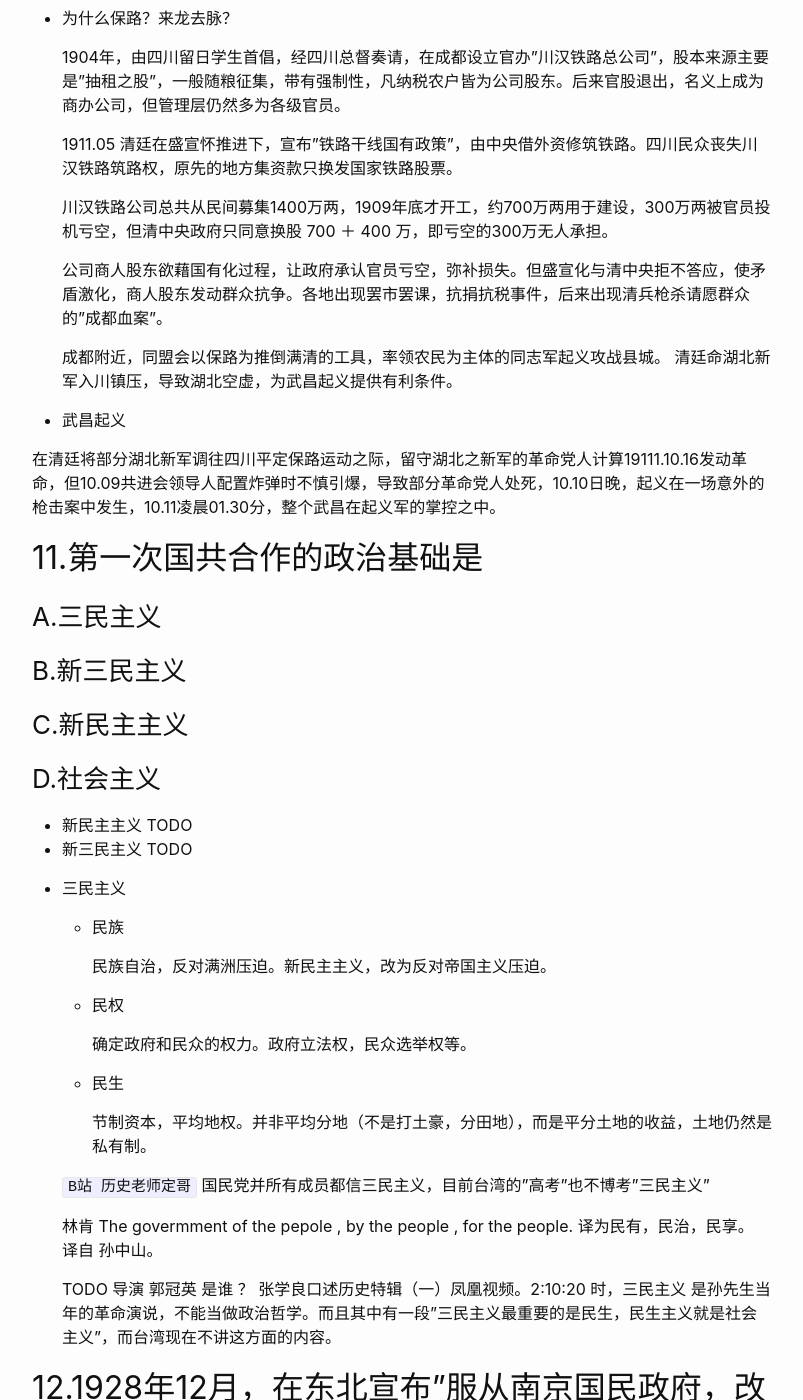
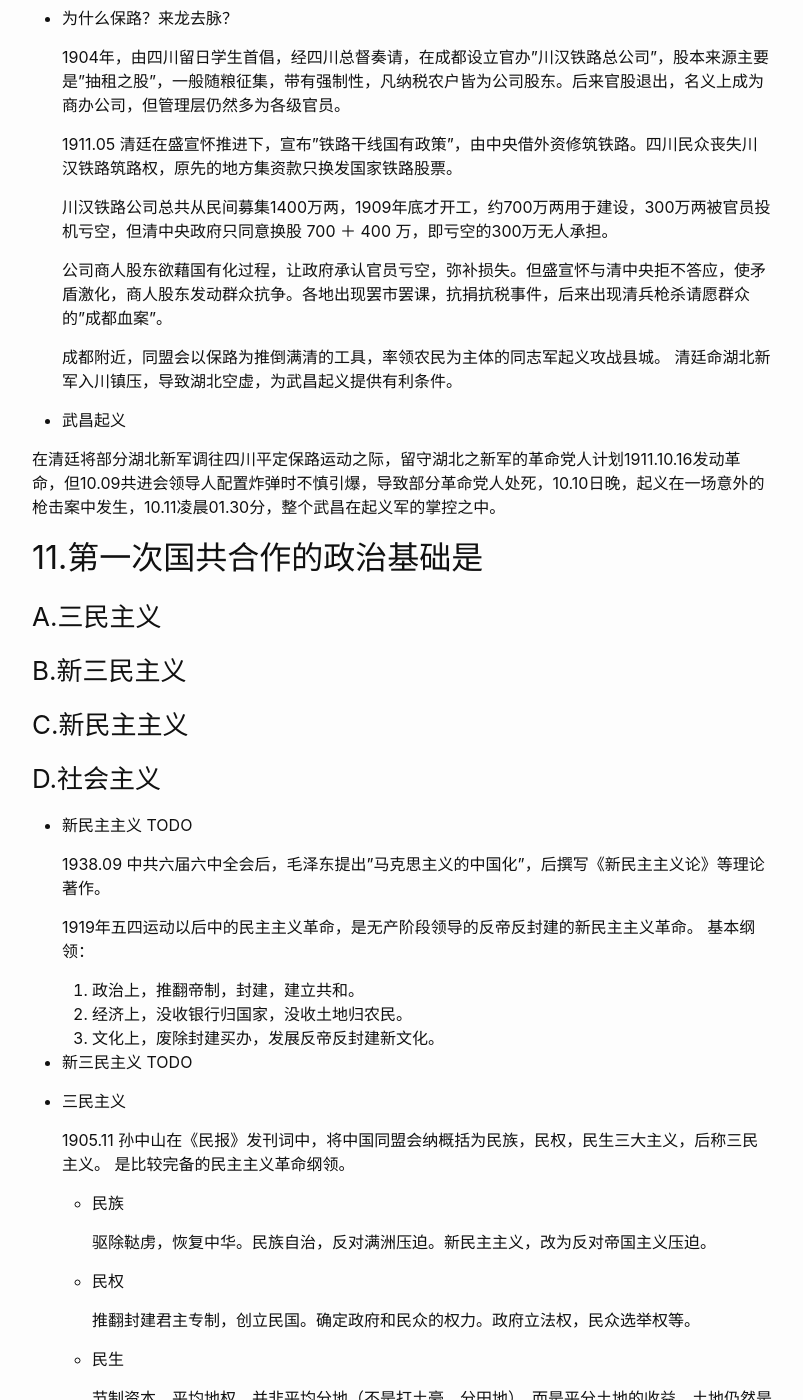
Before and after one commit to wangtiga/wangtiga.github.io, a Jekyll site: the page built from _previews/2020-07-04-3708_2018_10.md, in a window 1280 px wide and 1400 px high, scrolled down 8940 px. Shown: the whole window, without its empty margins (238-1041 px from the left). Built offline with Jekyll 4.4.1, drawn with Linux system fonts in a browser that asks for light colours; some of the changed text lies outside the part shown.

Commit message:
updated from notep

```diff
--- a/_previews/2020-07-04-3708_2018_10.md
+++ b/_previews/2020-07-04-3708_2018_10.md
@@ -77,7 +77,7 @@ tags:   exam
 ### D.革命派与改良派的论战
 
 - 洋务运动 自强运行 同治维新 1861~1895共35年
-  * 慈禧，慈安太后主导推进
+  * 慈禧，慈安太后主导推进，最初目的是镇压太平天国
   * 指导思想：
     中学为体，西学为用。冯桂芬最先做出完整论述。
   * 洋务事业：
@@ -204,14 +204,14 @@ TODO 帝国主义国家的具体定义是什么？肯定不是有"皇帝"的国
 
   川汉铁路公司总共从民间募集1400万两，1909年底才开工，约700万两用于建设，300万两被官员投机亏空，但清中央政府只同意换股 700 ＋ 400 万，即亏空的300万无人承担。
 
-  公司商人股东欲藉国有化过程，让政府承认官员亏空，弥补损失。但盛宣化与清中央拒不答应，使矛盾激化，商人股东发动群众抗争。各地出现罢市罢课，抗捐抗税事件，后来出现清兵枪杀请愿群众的"成都血案"。
+  公司商人股东欲藉国有化过程，让政府承认官员亏空，弥补损失。但盛宣怀与清中央拒不答应，使矛盾激化，商人股东发动群众抗争。各地出现罢市罢课，抗捐抗税事件，后来出现清兵枪杀请愿群众的"成都血案"。
 
   成都附近，同盟会以保路为推倒满清的工具，率领农民为主体的同志军起义攻战县城。
   清廷命湖北新军入川镇压，导致湖北空虚，为武昌起义提供有利条件。
 
 - 武昌起义
 
-在清廷将部分湖北新军调往四川平定保路运动之际，留守湖北之新军的革命党人计算19111.10.16发动革命，但10.09共进会领导人配置炸弹时不慎引爆，导致部分革命党人处死，10.10日晚，起义在一场意外的枪击案中发生，10.11凌晨01.30分，整个武昌在起义军的掌控之中。
+在清廷将部分湖北新军调往四川平定保路运动之际，留守湖北之新军的革命党人计划1911.10.16发动革命，但10.09共进会领导人配置炸弹时不慎引爆，导致部分革命党人处死，10.10日晚，起义在一场意外的枪击案中发生，10.11凌晨01.30分，整个武昌在起义军的掌控之中。
 
 
 
@@ -223,17 +223,29 @@ TODO 帝国主义国家的具体定义是什么？肯定不是有"皇帝"的国
 
 
 - 新民主主义 TODO
+
+  1938.09 中共六届六中全会后，毛泽东提出"马克思主义的中国化"，后撰写《新民主主义论》等理论著作。
+
+  1919年五四运动以后中的民主主义革命，是无产阶段领导的反帝反封建的新民主主义革命。
+  基本纲领：
+  1. 政治上，推翻帝制，封建，建立共和。
+  2. 经济上，没收银行归国家，没收土地归农民。
+  3. 文化上，废除封建买办，发展反帝反封建新文化。
+
 - 新三民主义 TODO
 
 - 三民主义
 
+  1905.11 孙中山在《民报》发刊词中，将中国同盟会纳概括为民族，民权，民生三大主义，后称三民主义。
+  是比较完备的民主主义革命纲领。
+
   * 民族
 
-    民族自治，反对满洲压迫。新民主主义，改为反对帝国主义压迫。
+    驱除鞑虏，恢复中华。民族自治，反对满洲压迫。新民主主义，改为反对帝国主义压迫。
 
   * 民权
 
-    确定政府和民众的权力。政府立法权，民众选举权等。
+    推翻封建君主专制，创立民国。确定政府和民众的权力。政府立法权，民众选举权等。
 
   * 民生
 
@@ -513,6 +525,7 @@ P199
 各届全会主题：
 
 * 中共二大                       反帝反封建。 毛泽东 未参加
+* 中共六届六中全会     1938.09   毛泽东提出"马克思主义的中国化"，《新民主主义论》
 * 中共七届三中全会     1950.06   争取国家财政经济状况基本好转
 * 中共八大             1956      主要任务，把落后的农业国变成先进的工业国
 * 中共十二届三中全会   1984      《关于经济体制改革的决定》
```
Also changed, not shown: _previews/exercise.md (+11 -0 lines).
